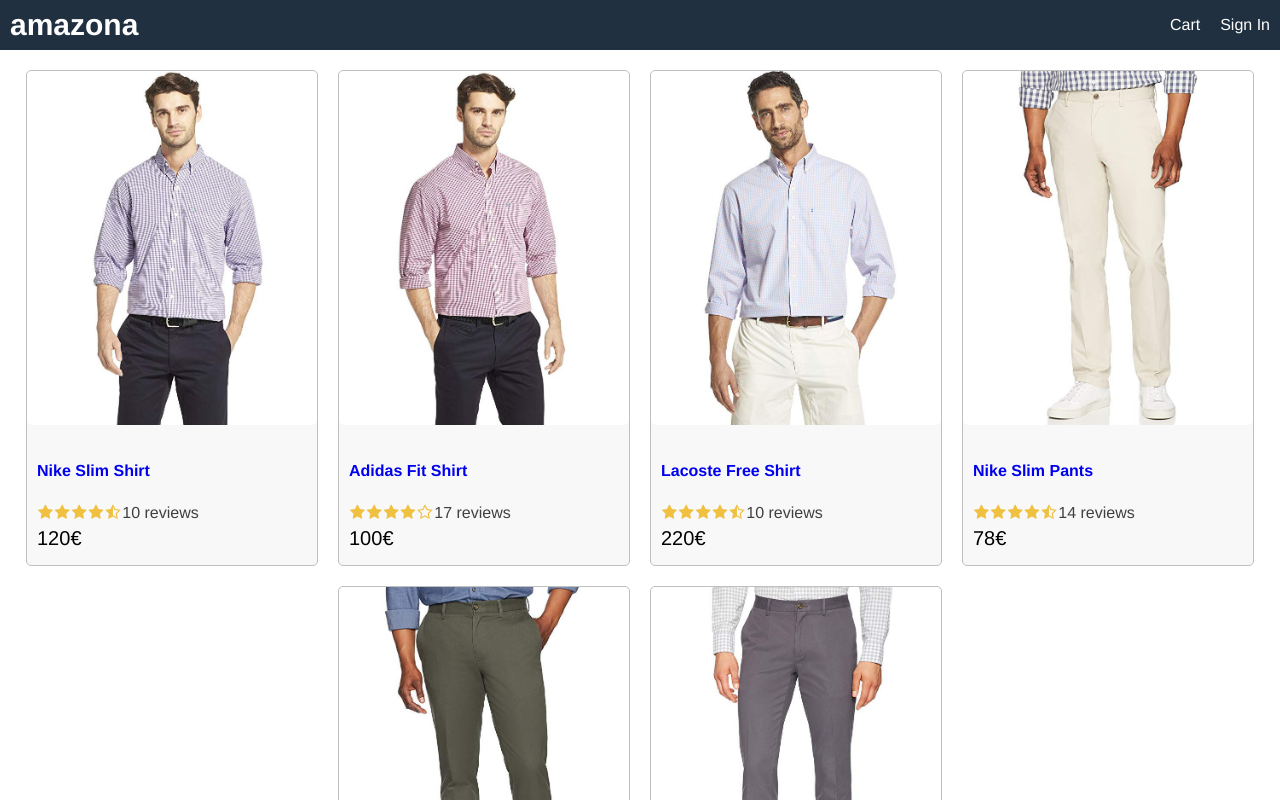
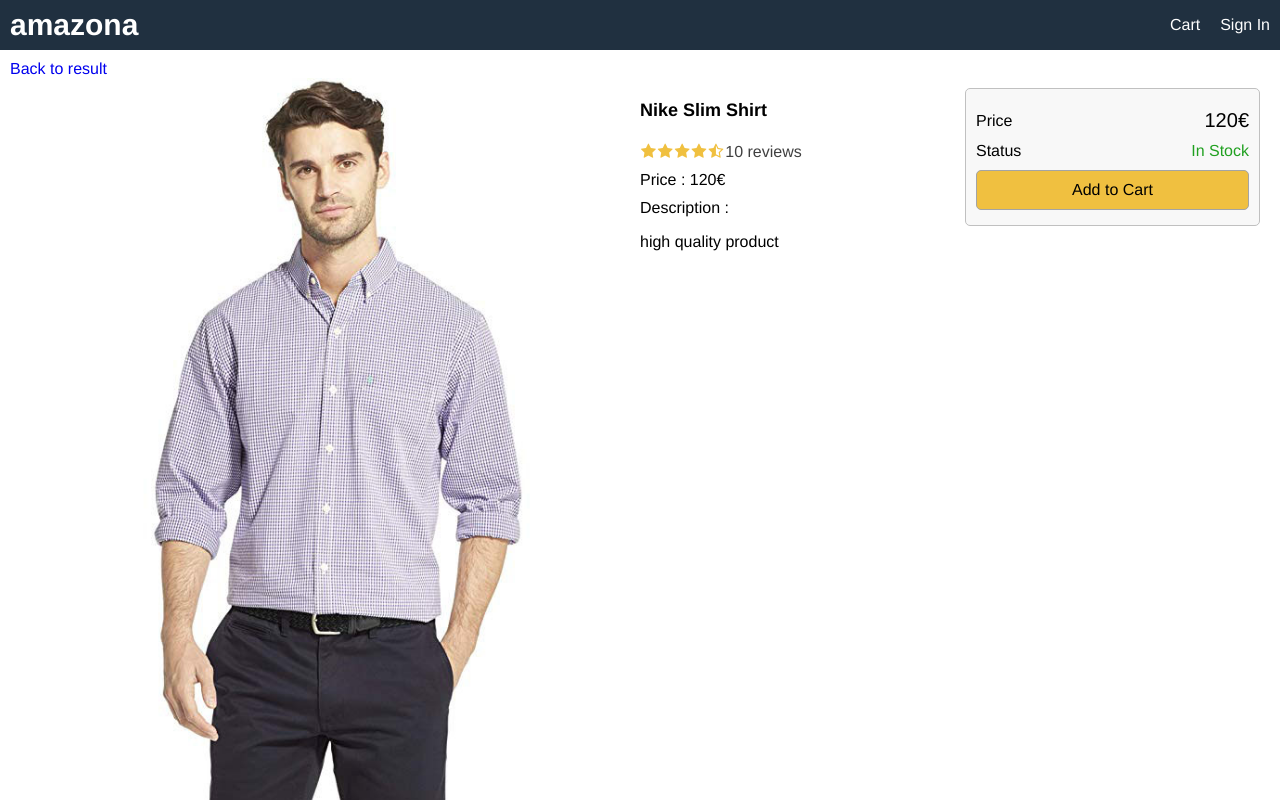
Before and after one commit to MrOliverLang/amazona, a React (Create React App) app in the folder frontend/: page /product/1 in a window 1280 px wide. Shown: the top 800 px of the page. Built offline with nearby package versions, Linux system fonts and the light colour scheme.

Commit message:
product screen

```diff
--- a/frontend/package.json
+++ b/frontend/package.json
@@ -8,6 +8,7 @@
     "@testing-library/user-event": "^12.1.10",
     "react": "^17.0.2",
     "react-dom": "^17.0.2",
+    "react-router-dom": "^5.2.0",
     "react-scripts": "4.0.3",
     "web-vitals": "^1.0.1"
   },
--- a/frontend/src/App.js
+++ b/frontend/src/App.js
@@ -1,12 +1,18 @@
-import React from 'react';
-import Product from './components/Product';
-import data from './data';
+import React from "react";
+import { BrowserRouter, Route } from "react-router-dom";
+import HomeScreen from './screens/HomeScreen';
+import ProductScreen from './screens/ProductScreen';
+
+
 function App() {
   return (
+    <BrowserRouter>
       <div className="grid-container">
         <header className="row">
           <div>
-                    <a className="brand" href="index.html">amazona</a>
+            <a className="brand" href="index.html">
+              amazona
+            </a>
           </div>
           <div>
             <a href="/cart">Cart</a>
@@ -14,19 +20,13 @@
           </div>
         </header>
         <main>
-               <div className="row center">
-                  {
-                    data.products.map(product => (
-                      <Product key = { product.id } product = { product }></Product>
-                    ))
-                  }
+            <Route path="/product/:id" component={ ProductScreen }></Route>
+            <Route path="/" component={ HomeScreen } exact></Route>
 
+        </main>
+        <footer className="row center">All rights reserved.</footer>
       </div>
-            </main>
-            <footer className="row center">
-                All rights reserved.
-            </footer>
-        </div>
+    </BrowserRouter>
   );
 }
 
--- a/frontend/src/components/Product.js
+++ b/frontend/src/components/Product.js
@@ -6,7 +6,7 @@
   return (
     <div key={product._id} className="card">
       <a href={`/product/${product._id}`}>
-        <img className="medium" src={product.iamge} alt="product" />
+        <img className="medium" src={product.image} alt="product" />
       </a>
       <div className="card-body">
         <a href={`/product/${product._id}`}>
--- a/frontend/src/data.js
+++ b/frontend/src/data.js
@@ -4,8 +4,9 @@
       _id: "1",
       name: "Nike Slim Shirt",
       category: "Shirts",
-      iamge: "/images/p1.jpg",
+      image: "/images/p1.jpg",
       price: 120,
+      countInStock: 10,
       brand: "Nike",
       rating: 4.5,
       numReviews: 10,
@@ -15,8 +16,9 @@
         _id: "2",
         name: "Adidas Fit Shirt",
         category: "Shirts",
-        iamge: "/images/p2.jpg",
+        image: "/images/p2.jpg",
         price: 100,
+        countInStock: 20,
         brand: "Adidas",
         rating: 4,
         numReviews: 17,
@@ -26,8 +28,9 @@
         _id: "3",
         name: "Lacoste Free Shirt",
         category: "Shirts",
-        iamge: "/images/p3.jpg",
+        image: "/images/p3.jpg",
         price: 220,
+        countInStock: 0,
         brand: "Lacoste",
         rating: 4.8,
         numReviews: 10,
@@ -37,8 +40,9 @@
         _id: "4",
         name: "Nike Slim Pants",
         category: "Pants",
-        iamge: "/images/p4.jpg",
+        image: "/images/p4.jpg",
         price: 78,
+        countInStock: 15,
         brand: "Nike",
         rating: 4.5,
         numReviews: 14,
@@ -48,8 +52,9 @@
         _id: "5",
         name: "Puma Slim Pants",
         category: "Pants",
-        iamge: "/images/p5.jpg",
+        image: "/images/p5.jpg",
         price: 65,
+        countInStock: 5,
         brand: "Puma",
         rating: 4.5,
         numReviews: 10,
@@ -59,8 +64,9 @@
         _id: "6",
         name: "Adidas Fit Pants",
         category: "Pants",
-        iamge: "/images/p6.jpg",
+        image: "/images/p6.jpg",
         price: 139,
+        countInStock: 12,
         brand: "Adidas",
         rating: 4.5,
         numReviews: 15,
--- a/frontend/src/index.css
+++ b/frontend/src/index.css
@@ -57,6 +57,34 @@
 a:hover {
   color: #ff8000;
 }
+ul{
+  padding: 0;
+  margin: 0;
+  list-style-type: none;
+}
+li{
+  margin-top: 1rem;
+}
+button{
+  padding: 1rem;
+  border-radius: 0.5rem;
+  border: 0.1rem #a4a4a4 solid;
+  font-size: 1.6rem;
+  font-family: Helvetica, Arial, sans-serif;
+  -webkit-font-smoothing: antialiased;
+  -moz-osx-font-smoothing: grayscale;
+  background-color: #f8f8f8;
+  cursor: pointer;
+}
+button:hover{
+  border: 0.1rem #404040 solid;
+}
+button.primary{
+  background-color: #f0c040;
+}
+button.block{
+  width: 100%;
+}
 /* Header */
 header a {
   color: #ffffff;
@@ -76,6 +104,15 @@
 .row.center {
   justify-content: center;
 }
+.row.top {
+  align-items: flex-start;
+}
+.col-1 {
+  flex: 1 1 25rem;
+}
+.col-2 {
+  flex: 2 1 50rem;
+}
 /* Image */
 img {
   border-radius: 0.5rem;
@@ -84,7 +121,9 @@
   max-width: 29rem;
   width: 100%;
 }
-
+img.large{
+  width:100%
+}
 /* Card */
 .card {
   border: 0.1rem #c0c0c0 solid;
@@ -111,3 +150,10 @@
 .rating span:last-child{
   color: #404040
 }
+/* Alert */
+.success{
+  color: #20a020;
+}
+.error{
+  color: #a02020;
+}
--- /dev/null
+++ b/frontend/src/screens/HomeScreen.js
@@ -0,0 +1,12 @@
+import React from 'react'
+import Product from "../components/Product";
+import data from "../data";
+export default function HomeScreen() {
+    return (
+        <div className="row center">
+            {data.products.map((product) => (
+              <Product key={product.id} product={product}></Product>
+            ))}
+          </div>
+    )
+}
--- /dev/null
+++ b/frontend/src/screens/ProductScreen.js
@@ -0,0 +1,64 @@
+import React from "react";
+import Rating from "../components/Rating";
+import data from "../data";
+import {Link} from 'react-router-dom';
+export default function ProductScreen(props) {
+  const product = data.products.find((x) => x._id === props.match.params.id);
+  if (!product) {
+    return <div> Product not found</div>;
+  }
+  return (
+    <div>
+        <Link to="/">Back to result</Link>
+      <div className="row top">
+        <div className="col-2">
+          <img className="large" src={product.image} alt={product.name}></img>
+        </div>
+        <div className="col-1">
+          <ul>
+            <li>
+              <h1>{product.name}</h1>
+            </li>
+            <li>
+              <Rating
+                rating={product.rating}
+                numReviews={product.numReviews}
+              ></Rating>
+            </li>
+            <li>Price : {product.price}€</li>
+            <li>
+              Description : <p>{product.description}</p>
+            </li>
+          </ul>
+        </div>
+        <div className="col-1">
+          <div className="card card-body">
+            <ul>
+              <li>
+                <div className="row">
+                  <div>Price</div>
+                  <div className="price">{product.price}€</div>
+                </div>
+              </li>
+              <li>
+                <div className="row">
+                  <div>Status</div>
+                  <div>
+                    {product.countInStock > 0 ? (
+                      <span className="success">In Stock</span>
+                    ) : (
+                      <span className="error">Unavailable</span>
+                    )}
+                  </div>
+                </div>
+              </li>
+              <li>
+                <button className="primary block"> Add to Cart</button>
+              </li>
+            </ul>
+          </div>
+        </div>
+      </div>
+    </div>
+  );
+}
```
Also changed, not shown: 1 other file (tests, documents, lock files or other folders). Lines whose indentation alone changed are shown as unchanged.
